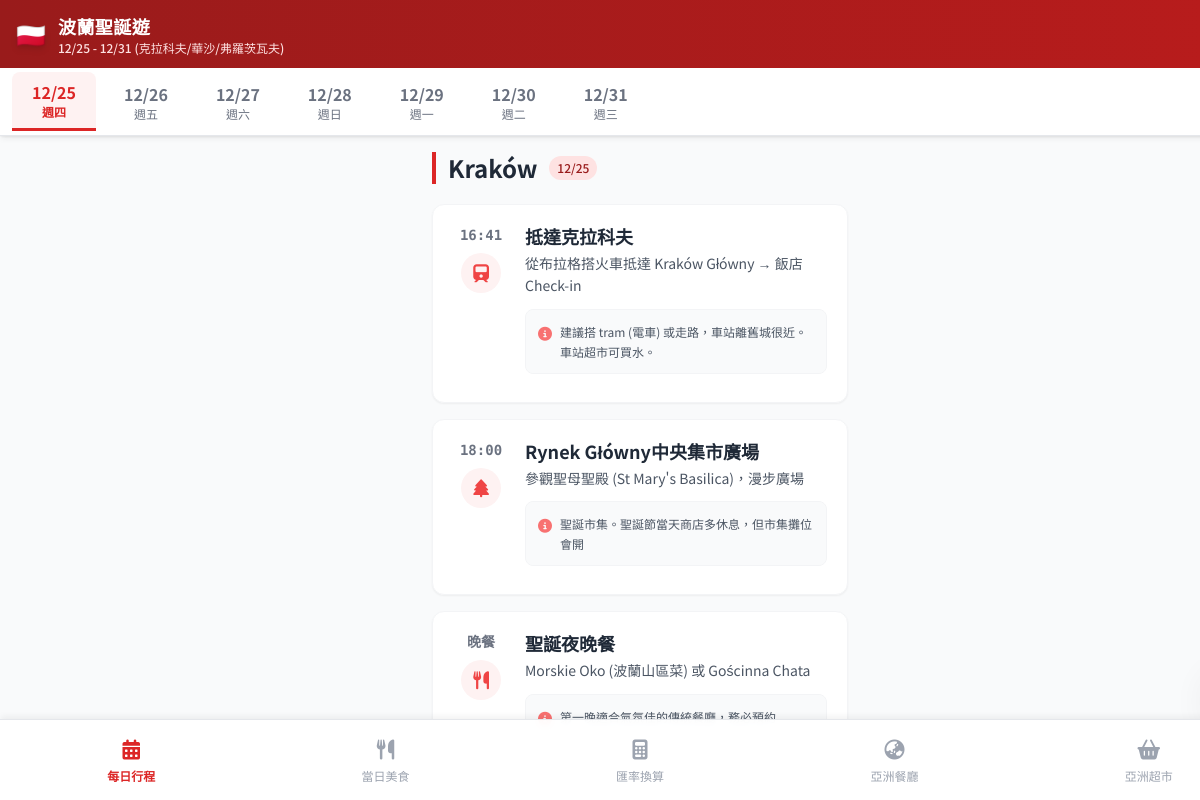
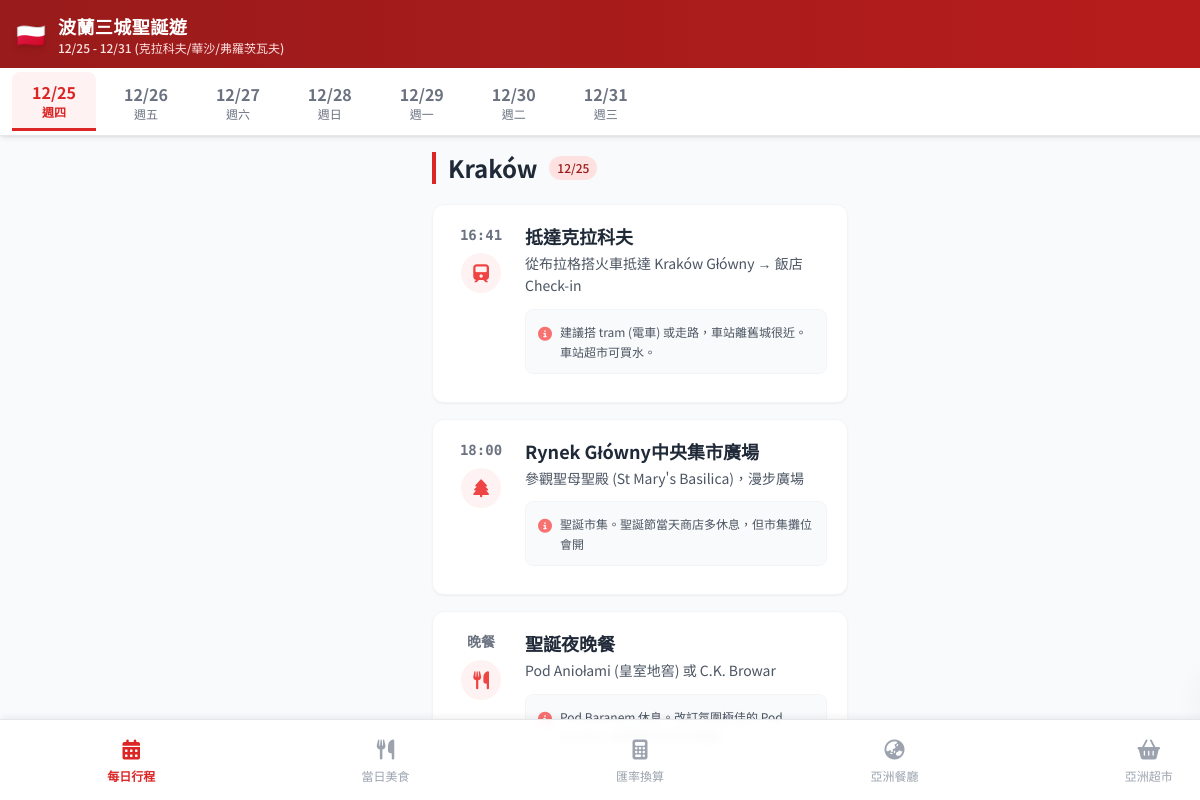
Before and after one commit to peter58501240/7788, a plain HTML site: page index.html in a window 1280 px wide. Shown: the top 800 px of the page, 0-1200 px from the left. Drawn offline with nearby package versions, Linux system fonts and the light colour scheme.

Commit message:
Update title and event details for trip itinerary

```diff
--- a/index.html
+++ b/index.html
@@ -3,7 +3,7 @@
 <head>
     <meta charset="UTF-8">
     <meta name="viewport" content="width=device-width, initial-scale=1.0, maximum-scale=1.0, user-scalable=no">
-    <title>波蘭聖誕遊</title>
+    <title>波蘭三城聖誕遊</title>
     <script src="https://cdn.tailwindcss.com"></script>
     <link href="https://cdnjs.cloudflare.com/ajax/libs/font-awesome/6.4.0/css/all.min.css" rel="stylesheet">
     <style>
@@ -78,7 +78,7 @@
             <div class="flex items-center">
                 <div class="mr-3 text-2xl filter drop-shadow-md">🇵🇱</div>
                 <div>
-                    <h1 class="text-lg font-bold tracking-wide text-white">波蘭聖誕遊</h1>
+                    <h1 class="text-lg font-bold tracking-wide text-white">波蘭三城聖誕遊</h1>
                     <p class="text-xs text-red-100 font-medium">12/25 - 12/31 (克拉科夫/華沙/弗羅茨瓦夫)</p>
                 </div>
             </div>
@@ -140,13 +140,13 @@
                     events: [
                         { time: "16:41", title: "抵達克拉科夫", icon: "fa-train", desc: "從布拉格搭火車抵達 Kraków Główny → 飯店 Check-in", note: "建議搭 tram (電車) 或走路，車站離舊城很近。車站超市可買水。" },
                         { time: "18:00", title: "Rynek Główny中央集市廣場", icon: "fa-tree", desc: "參觀聖母聖殿 (St Mary's Basilica)，漫步廣場", note: "聖誕市集。聖誕節當天商店多休息，但市集攤位會開" },
-                        { time: "晚餐", title: "聖誕夜晚餐", icon: "fa-utensils", desc: "Morskie Oko (波蘭山區菜) 或 Gościnna Chata", note: "第一晚適合氣氛佳的傳統餐廳，務必預約" },
+                        { time: "晚餐", title: "聖誕夜晚餐", icon: "fa-utensils", desc: "Pod Aniołami (皇室地窖) 或 C.K. Browar", note: "Pod Baranem 休息。改訂氛圍極佳的 Pod Aniołami 或熱鬧的百年啤酒廠。" },
                         { time: "20:00", title: "夜遊紡織會館", icon: "fa-moon", desc: "在 Cloth Hall 迴廊散步，拍點燈後的聖瑪莉教堂", note: "吃飽後散步消化，就在餐廳附近，不用搭車" }
                     ],
                     restaurants: [
-                        { name: "Morskie Oko", type: "晚餐首選", price: "zł 60-100", rate: "4.7 (7,800+ 評論)", desc: "高地人風格木造餐廳，氣氛極佳，必點酸湯、餃子", addr: "Plac Szczepański 8, Kraków", url: "https://www.google.com/maps/search/?api=1&query=Morskie+Oko+Krakow" },
-                        { name: "Gościnna Chata", type: "晚餐備選1", price: "zł 50-90", rate: "4.5 (3,200+ 評論)", desc: "傳統波蘭鄉村菜，溫馨舒適，就在舊城區", addr: "Sławkowska 10, Kraków", url: "https://www.google.com/maps/search/?api=1&query=Goscinna+Chata+Krakow" },
-                        { name: "Pod Baranem", type: "晚餐備選2", price: "zł 70-120", rate: "4.6 (2,600+ 評論)", desc: "就在瓦維爾城堡旁，評價極高的傳統波蘭菜，適合家庭聚餐", addr: "Świętej Gertrudy 21, Kraków", url: "https://www.google.com/maps/search/?api=1&query=Pod+Baranem+Krakow" }
+                        { name: "Pod Aniołami", type: "晚餐首選", price: "zł 80-150", rate: "4.6 (2,500+ 評論)", desc: "「天使之下」餐廳，位於13世紀哥德式地窖，曾接待多國元首，醃製肉類料理一絕，氣氛滿分", addr: "Grodzka 35, Kraków", url: "https://www.google.com/maps/search/?api=1&query=Pod+Aniolami+Krakow" },
+                        { name: "C.K. Browar", type: "晚餐備選1", price: "zł 50-90", rate: "4.4 (5,800+ 評論)", desc: "奧匈帝國風格的皇家啤酒廠餐廳，氣氛熱鬧，招牌是豬腳與自釀鮮啤酒", addr: "Podwale 6/7, Kraków", url: "https://www.google.com/maps/search/?api=1&query=CK+Browar+Krakow" },
+                        { name: "KuKu Taiwanese Noodle", type: "晚餐備選2 (台灣味)", price: "zł 40-70", rate: "4.6 (好評)", desc: "正宗台灣味！鹹酥雞、牛肉麵、珍珠奶茶，想家時必去", addr: "Szewska 21, Kraków", url: "https://www.google.com/maps/search/?api=1&query=KuKu+Taiwanese+Noodle+Krakow" }
                     ]
                 },
                 {
@@ -170,15 +170,15 @@
                     events: [
                         { time: "09:30", title: "老克萊帕茲市集 (Stary Kleparz)", icon: "fa-shopping-basket", desc: "【最道地的波蘭日常】買伴手禮聖地：Oscypek (烤羊乳酪)、新鮮莓果、波蘭蜂蜜。位於舊城北門走路 5 分鐘。", note: "週六通常營業到下午 2-3 點，早上最熱鬧" },
                         { time: "11:30", title: "散步至卡齊米日區 (Kazimierz)", icon: "fa-walking", desc: "從市集散步穿越舊城，或是搭 Tram 3/24 往南。週六的猶太區非常熱鬧，充滿波希米亞氛圍。", note: "途經舊城區時可稍微停留拍照" },
-                        { time: "12:30", title: "猶太區午餐", icon: "fa-utensils", desc: "推薦：Cheder (以色列咖啡)、Hamsa (早午餐盤) 或 PHO EVER (越南河粉/珍奶)。", note: "這幾家都在猶太區，氣氛都很棒，看當下想吃什麼決定即可" },
+                        { time: "12:30", title: "猶太區午餐", icon: "fa-utensils", desc: "推薦：Cheder (以色列咖啡) 或 Hamsa (早午餐盤)。", note: "這幾家都在猶太區，氣氛都很棒，看當下想吃什麼決定即可" },
                         { time: "14:00", title: "咖啡廳 Chill", icon: "fa-coffee", desc: "推薦 Alchemia (煉金術士風格) 或 Singer (縫紉機桌子)，感受獨特廢墟美學。", note: "吃飽後找家店發呆，點杯咖啡或調酒" },
                         { time: "15:30", title: "MOCAK 當代藝術館", icon: "fa-palette", desc: "【視覺系打卡點】必拍門口巨大的「Between」字母裝置。展覽通常很有視覺衝擊力。", note: "從猶太區走過「愛之橋」即達。就在辛德勒工廠隔壁。" },
-                        { time: "17:30", title: "晚餐：亞洲胃時間", icon: "fa-utensils", desc: "URARA SUSHI (日料) 或 KuKu (台灣料理)", note: "旅程中段如果想念亞洲味，這兩家都在舊城區，評價極高" }
+                        { time: "17:30", title: "晚餐：亞洲胃時間", icon: "fa-utensils", desc: "URARA SUSHI (日料)、KuKu (台灣料理) 或 PHO EVER (河粉)", note: "旅程中段如果想念亞洲味，這兩家都在舊城區，評價極高" }
                     ],
                     restaurants: [
                         { name: "URARA SUSHI", type: "晚餐首選", price: "zł 50-100", rate: "4.7 (1,500+ 評論)", desc: "舊城區內的高品質日料，有熱湯麵與壽司，撫慰亞洲胃的好地方", addr: "Świętego Tomasza 19, Kraków", url: "https://www.google.com/maps/search/?api=1&query=Urara+Sushi+Krakow" },
                         { name: "KuKu Taiwanese Noodle", type: "晚餐備選 (台灣味)", price: "zł 40-70", rate: "4.6 (好評)", desc: "正宗台灣味！鹹酥雞、牛肉麵、珍珠奶茶，想家時必去", addr: "Szewska 21, Kraków", url: "https://www.google.com/maps/search/?api=1&query=KuKu+Taiwanese+Noodle+Krakow" },
-                        { name: "PHO EVER (珍奶/河粉)", type: "午/晚餐備選", price: "zł 40-60", rate: "4.6 (3,000+ 評論)", desc: "位於猶太區，想喝珍奶、吃Poke碗或熱騰騰越南河粉的好去處", addr: "Dajwór 25c, Kraków", url: "https://www.google.com/maps/search/?api=1&query=PHO+EVER+Dajwor+25c+Krakow" },
+                        { name: "PHO EVER (珍奶/河粉)", type: "晚餐備選 (越式)", price: "zł 40-60", rate: "4.6 (3,000+ 評論)", desc: "位於猶太區，想喝珍奶、吃Poke碗或熱騰騰越南河粉的好去處", addr: "Dajwór 25c, Kraków", url: "https://www.google.com/maps/search/?api=1&query=PHO+EVER+Dajwor+25c+Krakow" },
                         { name: "Cheder", type: "午餐推薦", price: "zł 30-60", rate: "4.7 (1,800+ 評論)", desc: "猶太書香咖啡館，招牌是以色列咖啡(加荳蔻)和Pita餅", addr: "Józefa 36, Kraków", url: "https://www.google.com/maps/search/?api=1&query=Cheder+Krakow" },
                         { name: "Hamsa Hummus & Happiness", type: "午餐推薦", price: "zł 40-80", rate: "4.5 (4,200+ 評論)", desc: "著名的中東料理，早午餐盤豐盛好吃，氣氛明亮", addr: "Szeroka 2, Kraków", url: "https://www.google.com/maps/search/?api=1&query=Hamsa+Krakow" }
                     ]
```
